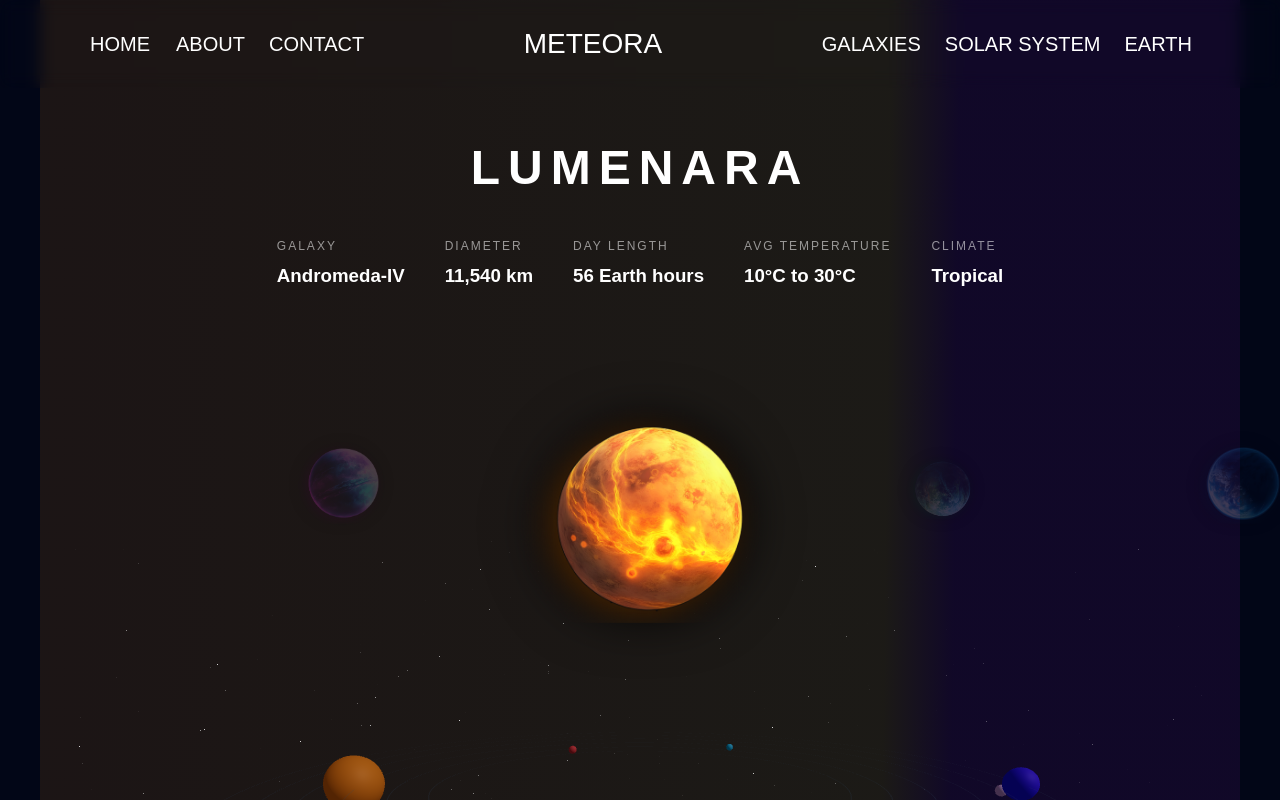
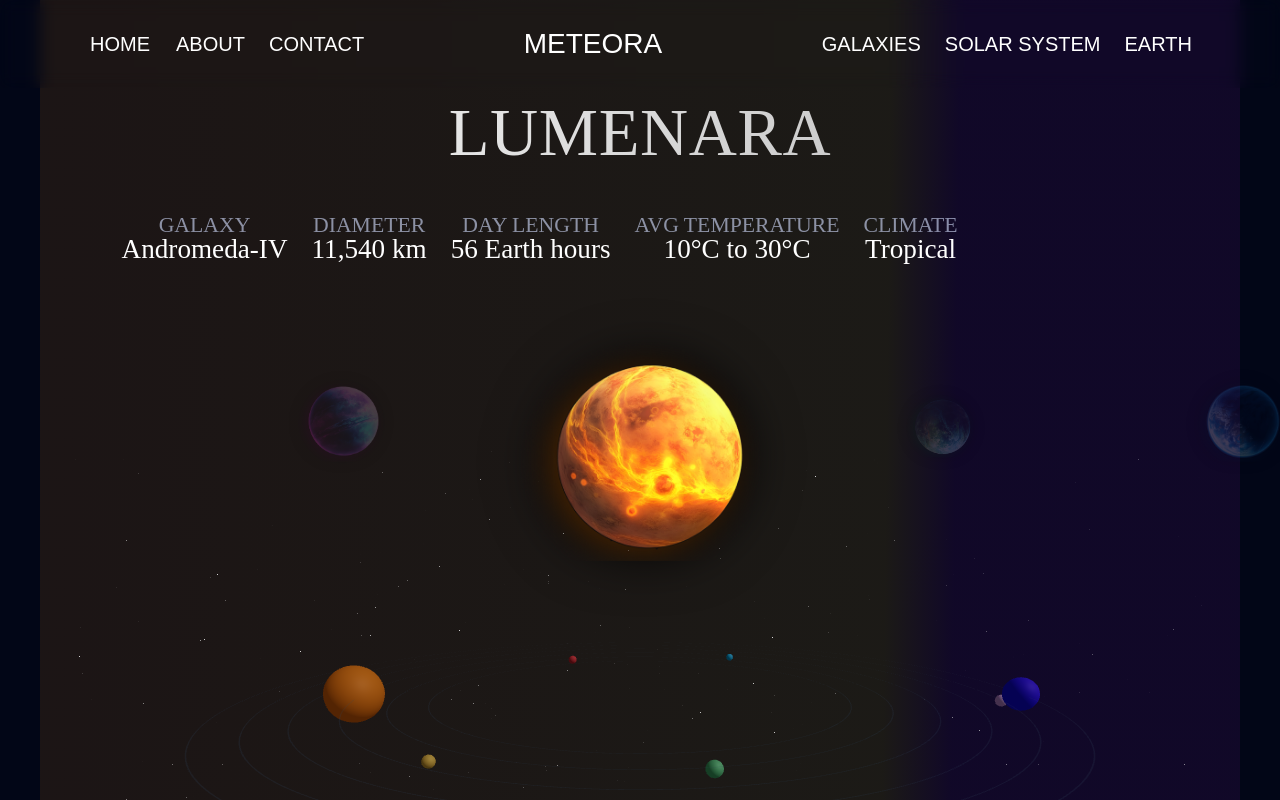
Before and after one commit to mohmadimran/planet-animation-app, a React (Vite) app: page / in a window 1280 px wide. Shown: the top 800 px of the page. Built offline with nearby package versions, Linux system fonts and the light colour scheme.

Commit message:
update planetInfo component

```diff
--- a/src/components/PlanetInfo.jsx
+++ b/src/components/PlanetInfo.jsx
@@ -1,17 +1,84 @@
 import React from "react";
+import { Box, Typography, Grid } from "@mui/material";
 
 export default function PlanetInfo({ info }) {
   return (
-    <div className="planet-info-block">
-      <h1 className="planet-title">{info.name}</h1>
+    <Box>
+      <Typography
+        sx={{
+          fontWeight: 500,
+          fontSize: "66.67px",
+          lineHeight: "100%",
+          letterSpacing: "32%",
+          textAlign: "center",
+          background:
+            "linear-gradient(101.23deg, #EDEDED 24.07%, #B6B6B6 96.8%)",
+          backgroundClip: "text",
+          WebkitBackgroundClip: "text",
+          WebkitTextFillColor: "transparent",
+          color: "transparent",
+          display: "inline-block",
+          width: "100%",
+        }}
+      >
+        {info.name}
+      </Typography>
 
-      <div className="info-grid">
-        <div><p>GALAXY</p><h3>{info.galaxy}</h3></div>
-        <div><p>DIAMETER</p><h3>{info.diameter}</h3></div>
-        <div><p>DAY LENGTH</p><h3>{info.day}</h3></div>
-        <div><p>AVG TEMPERATURE</p><h3>{info.temperature}</h3></div>
-        <div><p>CLIMATE</p><h3>{info.climate}</h3></div>
-      </div>
-    </div>
+      <Grid
+        container
+        spacing={3}
+        sx={{
+          mt: 6,
+          width: "90%",
+          marginLeft: "auto",
+          marginRight: "auto",
+        }}
+      >
+        <Grid item xs={12} sm={6} md={4}>
+          <Typography variant="body2">GALAXY</Typography>
+          <Typography
+            variant="h6"
+          >
+            {info.galaxy}
+          </Typography>
+        </Grid>
+
+        <Grid item xs={12} sm={6} md={4}>
+          <Typography variant="body2">DIAMETER</Typography>
+          <Typography
+            variant="h6"
+          >
+            {info.diameter}
+          </Typography>
+        </Grid>
+
+        <Grid item xs={12} sm={6} md={4}>
+          <Typography variant="body2">DAY LENGTH</Typography>
+          <Typography
+            variant="h6"
+          >
+            {info.day}
+          </Typography>
+        </Grid>
+
+        <Grid item xs={12} sm={6} md={4}>
+          <Typography variant="body2">AVG TEMPERATURE</Typography>
+          <Typography
+            variant="h6"
+          >
+            {info.temperature}
+          </Typography>
+        </Grid>
+
+        <Grid item xs={12} sm={6} md={4}>
+          <Typography variant="body2">CLIMATE</Typography>
+          <Typography
+            variant="h6"
+          >
+            {info.climate}
+          </Typography>
+        </Grid>
+      </Grid>
+    </Box>
   );
 }
--- a/src/index.css
+++ b/src/index.css
@@ -1,45 +1,65 @@
-@import url('https://fonts.googleapis.com/css2?family=Inter:wght@300;400;600;700;900&display=swap');
+@import url("https://fonts.googleapis.com/css2?family=Inter:wght@300;400;600;700;900&display=swap");
 
-:root{
-  --bg-start: #071228;
-  --bg-end: #000811;
-  --muted: rgba(255,255,255,0.35);
-  --text: rgba(255,255,255,0.95);
+* {
+  box-sizing: border-box;
+   fontfamily: "Satoshi, sans-serif";
 }
-
-*{box-sizing:border-box}
-html,body,#root{height:100%}
-body{
-  margin:0;
-  width:100%;
-  font-family: Inter, system-ui, -apple-system, 'Segoe UI', Roboto, 'Helvetica Neue', Arial;
-  background: radial-gradient(ellipse at center, var(--bg-start) 0%, var(--bg-end) 60%);
-  color: var(--text);
-  -webkit-font-smoothing:antialiased;
-  -moz-osx-font-smoothing:grayscale;
+html,
+body,
+#root {
+  height: 100%;
+}
+body {
+  margin: 0;
+  width: 100%;
   overflow-x: hidden;
 }
 
-.brand { font-weight:600; letter-spacing:0.14em; color:rgba(255,255,255,0.92) }
+.brand {
+  font-weight: 600;
+  letter-spacing: 0.14em;
+  color: rgba(255, 255, 255, 0.92);
+}
 
-.hero { padding-top:92px; text-align:center; pointer-events: none; }
-.hero-title {
-  font-size:64px; letter-spacing:0.34em; margin:6px 0; color:var(--text);
+
+.stats {
+  display: flex;
+  justify-content: center;
+  gap: 64px;
+  margin-top: 18px;
   pointer-events: auto;
 }
-.stats {
-  display:flex; justify-content:center; gap:64px; margin-top:18px; pointer-events: auto;
+.stat .label {
+  color: var(--muted);
+  font-size: 12px;
+  letter-spacing: 0.12em;
 }
-.stat .label { color:var(--muted); font-size:12px; letter-spacing:0.12em; }
-.stat .value { margin-top:6px; font-size:16px; }
+.stat .value {
+  margin-top: 6px;
+  font-size: 16px;
+}
 
-.canvas-shell { width:100%; height:100%; position:relative; top:-100px }
+.canvas-shell {
+  width: 100%;
+  height: 100%;
+  position: relative;
+  top: -150px;
+}
 
-button:focus{ outline:none }
+button:focus {
+  outline: none;
+}
 
 /* responsive */
-@media (max-width:900px){
-  .hero-title { font-size:36px; }
-  .stats { gap:24px; flex-wrap:wrap; }
-  .nav { padding:12px 24px; }
+@media (max-width: 900px) {
+  .hero-title {
+    font-size: 36px;
+  }
+  .stats {
+    gap: 24px;
+    flex-wrap: wrap;
+  }
+  .nav {
+    padding: 12px 24px;
+  }
 }
--- a/src/styles/carousal.css
+++ b/src/styles/carousal.css
@@ -18,12 +18,12 @@ body, html, #root {
   position: relative;
 }
 
-.planet-title {
+/* .planet-title {
   text-align: center;
   font-size: 48px;
   letter-spacing: 8px;
   margin-top: 40px;
-}
+} */
 
 .info-grid {
   display: flex;
--- a/src/theme.js
+++ b/src/theme.js
@@ -1,12 +1,128 @@
 import { createTheme } from "@mui/material/styles";
 
 const theme = createTheme({
+  // Typography overrides
   palette: {
-    primary: {
-      main: "#1976d2",
+    background: {
+      default: "black",
     },
-    secondary: {
-      main: "#ff4081",
+  },
+
+  typography: {
+    fontFamily: '"Satoshi", "Roboto", "Helvetica", "Arial", sans-serif',
+    h1: {
+      fontFamily: "Satoshi",
+      fontWeight: 700,
+      fontSize: "6rem",
+      lineHeight: 1.167,
+      letterSpacing: "-0.01562em",
+    },
+    h2: {
+      fontFamily: "Satoshi",
+      fontWeight: 600,
+      fontSize: "3.75rem",
+      lineHeight: 1.2,
+      letterSpacing: "-0.00833em",
+    },
+    h3: {
+      fontFamily: "Satoshi",
+      fontWeight: 600,
+      fontSize: "3rem",
+      lineHeight: 1.167,
+      letterSpacing: "0em",
+    },
+    h4: {
+      fontFamily: "Satoshi",
+      fontWeight: 500,
+      fontSize: "2.125rem",
+      lineHeight: 1.235,
+      letterSpacing: "0.00735em",
+    },
+    h5: {
+      fontFamily: "Satoshi",
+      fontWeight: 500,
+      fontSize: "1.5rem",
+      lineHeight: 1.334,
+      letterSpacing: "0em",
+    },
+    h6: {
+      fontFamily: "Satoshi",
+      fontWeight: 500,
+      fontSize: "27.17px",
+      lineHeight: "100%",
+      letterSpacing: "0%",
+      textAlign: "center"
+    },
+    subtitle1: {
+      fontFamily: "Satoshi",
+      fontWeight: 500,
+      fontSize: "1rem",
+      lineHeight: 1.75,
+      letterSpacing: "0.00938em",
+    },
+    subtitle2: {
+      fontFamily: "Satoshi",
+      fontWeight: 500,
+      fontSize: "0.875rem",
+      lineHeight: 1.57,
+      letterSpacing: "0.00714em",
+    },
+    body1: {
+      fontFamily: "Satoshi",
+      fontWeight: 400,
+      fontSize: "1rem",
+      lineHeight: 1.5,
+      letterSpacing: "0.00938em",
+    },
+    body2: {
+      fontFamily: "Satoshi",
+      fontWeight: 500,
+      fontSize: "21.73px",
+      lineHeight: "100%",
+      letterSpacing: "16%",
+      textAlign: "center",
+      textTransform: "uppercase",
+      color: "#BDC5E2B2",
+    },
+    button: {
+      fontFamily: "Satoshi",
+      fontWeight: 500,
+      fontSize: "0.875rem",
+      lineHeight: 1.75,
+      letterSpacing: "0.02857em",
+      textTransform: "uppercase",
+    },
+    caption: {
+      fontFamily: "Satoshi",
+      fontWeight: 400,
+      fontSize: "0.75rem",
+      lineHeight: 1.66,
+      letterSpacing: "0.03333em",
+    },
+    overline: {
+      fontFamily: "Satoshi",
+      fontWeight: 400,
+      fontSize: "0.75rem",
+      lineHeight: 2.66,
+      letterSpacing: "0.08333em",
+      textTransform: "uppercase",
+    },
+
+
+  },
+
+
+  // Spacing
+  spacing: 8,
+
+  // Breakpoints
+  breakpoints: {
+    values: {
+      xs: 0,
+      sm: 600,
+      md: 900,
+      lg: 1200,
+      xl: 1536,
     },
   },
 });
```
Also changed, not shown: src/main.jsx (+4 -4 lines).
